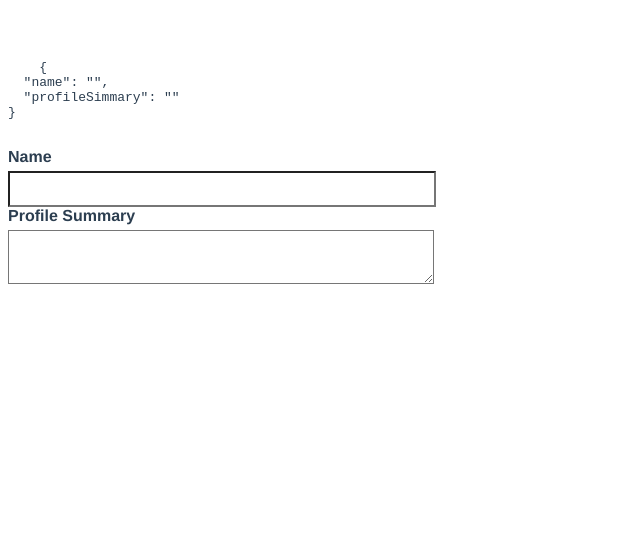
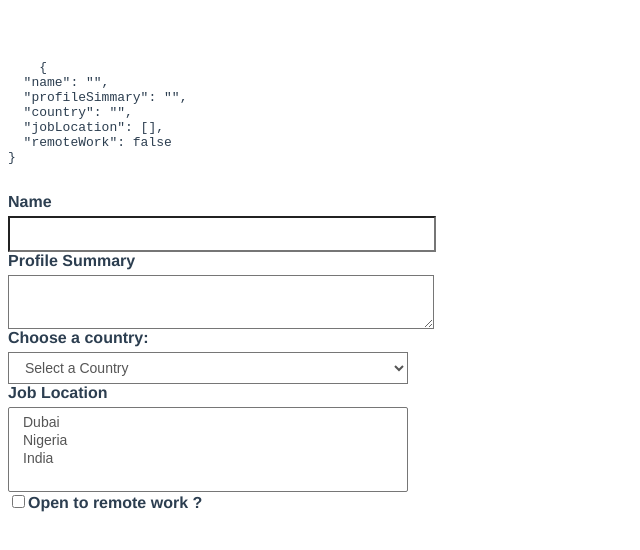
Before and after one commit to GideonOdiokine/learning-vue.js, a Vue app: page / in a window 1280 px wide. Shown: the top 550 px of the page, without its empty margins (0-640 px from the left). Built offline with nearby package versions, Linux system fonts and the light colour scheme.

Commit message:
form handling in vue.js

```diff
--- a/src/App.vue
+++ b/src/App.vue
@@ -1,17 +1,42 @@
 <template>
-<div>
-  <pre>
-    {{JSON.stringify( formValues, null ,2)}}
-  </pre>
-</div>
-  <form action="">
+  <div>
+    <pre>
+    {{ JSON.stringify(formValues, null, 2) }}
+  </pre
+    >
+  </div>
+  <form>
     <div>
       <label for="name">Name</label>
       <input type="text" id="name" v-model="formValues.name" />
     </div>
-     <div>
+    <div>
       <label for="profile">Profile Summary</label>
-      <textarea  id="profile" v-model="formValues.profileSimmary" />
+      <textarea id="profile" v-model="formValues.profileSimmary" />
+    </div>
+    <div>
+      <label for="countries">Choose a country:</label>
+
+      <select name="cars" v-model="formValues.country" id="countries">
+        <option value="">Select a Country</option>
+        <option value="USA">USA</option>
+        <option value="Ghana">Ghana</option>
+        <option value="UK">UK</option>
+      </select>
+    </div>
+
+    <div>
+      <label for="jobLocation">Job Location</label>
+
+      <select name="jobLocation" multiple v-model="formValues.jobLocation" id="jobLocation">
+        <option value="Dubai">Dubai</option>
+        <option value="Nigeria">Nigeria</option>
+        <option value="India">India</option>
+      </select>
+    </div>
+    <div>
+      <input type="checkbox" v-model="formValues.remoteWork"  id="remoteWork" />
+      <label for="remoteWork">Open to remote work ?</label>
     </div>
   </form>
 </template>
@@ -21,13 +46,15 @@
   name: "App",
   data() {
     return {
-      formValues:{
-        name:'',
-        profileSimmary:''
-      }
+      formValues: {
+        name: "",
+        profileSimmary: "",
+        country:"",
+        jobLocation:[],
+        remoteWork:false
+      },
     };
   },
-
 };
 </script>
 
@@ -40,20 +67,20 @@
   color: #2c3e50;
   margin-top: 60px;
 }
-label{
+label {
   font-weight: bold;
   display: flex;
   margin-bottom: 5px;
 }
-input + label{
-    font-weight: bold;
+input + label {
+  font-weight: bold;
   display: inline-flex;
   margin-right: 20px;
 }
 
 input[type="text"],
 textarea,
-select{
+select {
   display: block;
   width: 400px;
   padding: 6px 12px;
@@ -65,31 +92,23 @@
 }
 </style>
 
-
-// // <h2>{{name}}</h2>
-// <div>
+// //
+<h2>{{name}}</h2>
+//
+<div>
 //   <button @click="changeName, increment(1, $event)">Change name </button>
 // </div>
 
-// <h2> {{count}} </h2>
+//
+<h2> {{count}} </h2>
 
-// <div>
+//
+<div>
 //   <button @click="increment(1, $event)">Increase</button>
 //   <button @click="decrement(1)">reduce</button>
 //    <button @click="increment(5)">Increase</button>
 //   <button @click="decrement(5)">reduce</button>
 // </div>
 
-//   methods:{
-    changeName(){
-      this.name ="Gidysmart"
-    },
-
-   increment(num, event){
-     this.count +=num
-     console.log(event)
-   },
-   decrement(num){
-     this.count -=num
-   }
-  }
+// methods:{ changeName(){ this.name ="Gidysmart" }, increment(num, event){
+this.count +=num console.log(event) }, decrement(num){ this.count -=num } }
```
